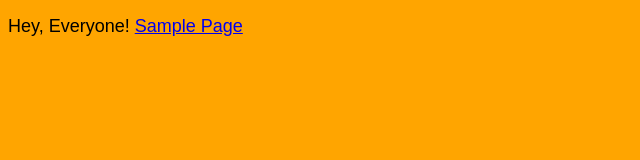
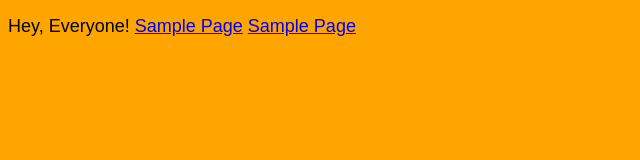
Before and after one commit to ICEE2527/icee2527.github.io, a plain HTML site: page index.html in a window 1280 px wide. Shown: the whole page, without its empty margins (0-640 px from the left). Drawn offline with Linux system fonts and the light colour scheme.

Commit message:
Update index.html

```diff
--- a/index.html
+++ b/index.html
@@ -1,6 +1,7 @@
 <!DOCTYPE html>
 <body> Hey, Everyone!
 <a href="https://icee2527.github.io/samplepage.html">Sample Page</a>
+<a href="https://icee2527.github.io/penguin.html">Sample Page</a>
   <link rel="stylesheet" type="text/css" href="default.css">
   </body>
 </html>
```
